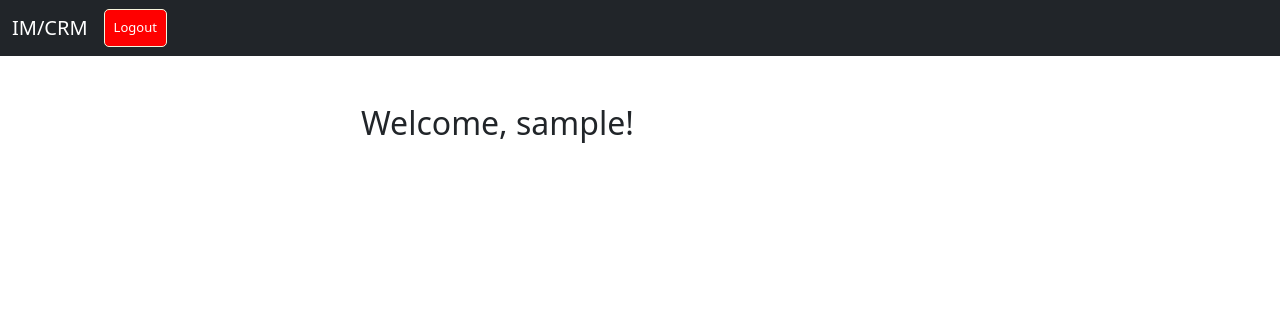
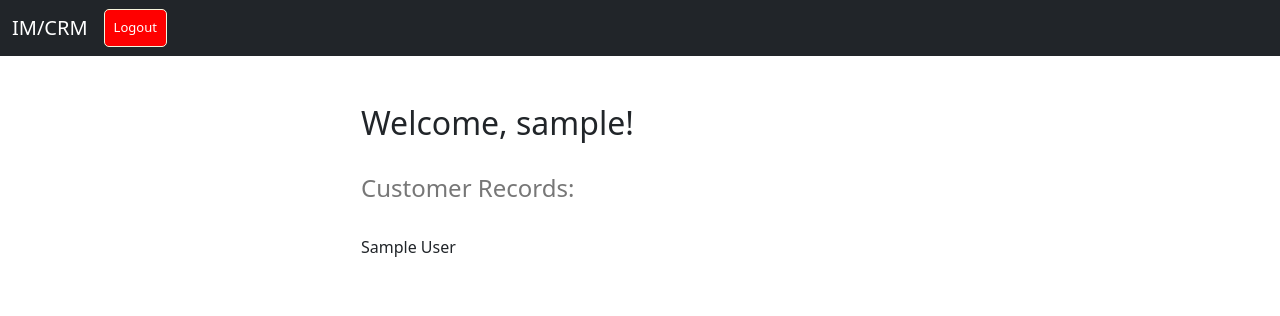
Before and after one commit to paulaji/IM-CRM, a Django app: page / in a window 1280 px wide. Shown: the top 316 px of the page. Run offline with Django 4.2, Linux system fonts and the light colour scheme; a user stored in the database is signed in; tables that the repository leaves empty hold one stand-in row (values such as "Sample post").

Commit message:
Update home.html

```diff
--- a/imcrm/website/templates/home.html
+++ b/imcrm/website/templates/home.html
@@ -3,11 +3,25 @@
 <!-- creating a login form -->
 <div class="col-md-6 offset-md-3">
   <br />
+
   <!-- if user is authenticated and logged in, we print hello world and wrap the other things inside an else statement -->
   <!-- django has inbuilt features to check whether a user is logged in or not -->
   <!-- damn django -->
   {% if user.is_authenticated %}
   <h2>Welcome, {{ user.username }}!</h2>
+  <br />
+  <!-- now we need to display all the customer records -->
+  <h4 style="font-weight: 400; color: #777">Customer Records:</h4>
+  <br />
+  <!-- first, check if there are customers -->
+  {% if customers %}
+  <!-- then, loop through each customer object/record -->
+  {% for customer in customers %}
+  <!-- print the customer -->
+  <div style="font-weight: 500">{{customer}} <br /></div>
+  {% endfor %} {% endif %}
+
+  <!-- if user is not logged in -->
   {% else %}
   <!-- <div class="d-grid gap-2 col-6 mx-auto"> -->
   <h4 style="font-weight: 400; color: #777">Login to your account</h4>
```
